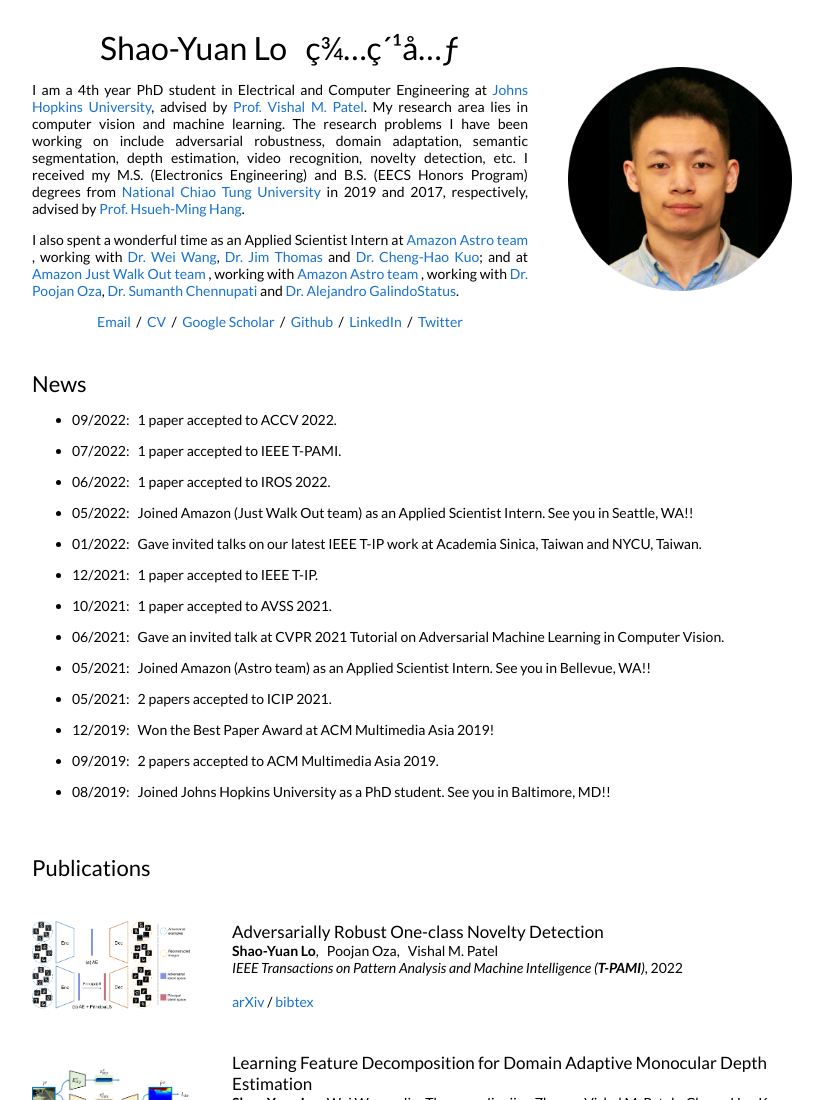
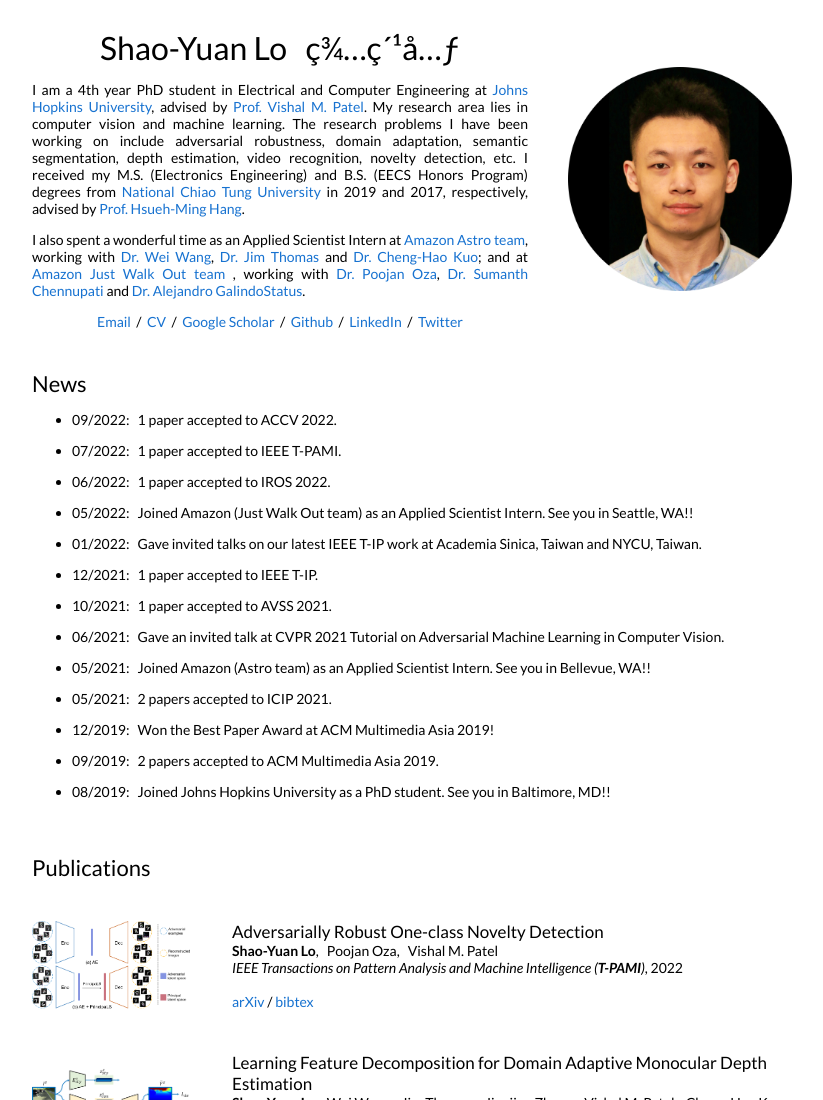
Before and after one commit to shaoyuanlo/shaoyuanlo.github.io, a plain HTML site: page index.html in a window 1280 px wide. Shown: the top 1100 px of the page, without its empty margins (228-1051 px from the left). Drawn offline with Linux system fonts and the light colour scheme.

Commit message:
Update index.html

```diff
--- a/index.html
+++ b/index.html
@@ -103,12 +103,11 @@
               </p>
 			  <p align="justify">
                 I also spent a wonderful time as an Applied Scientist Intern at
-				<a href="https://www.youtube.com/watch?v=sj1t3msy8dc"> Amazon Astro team </a>, working with
+				<a href="https://www.youtube.com/watch?v=sj1t3msy8dc">Amazon Astro team</a>, working with
 				<a href="https://scholar.google.com/citations?user=GG0E86wAAAAJ&hl=en">Dr. Wei Wang</a>,
 				<a href="https://scholar.google.com/citations?user=CSn8Ii0AAAAJ&hl=en">Dr. Jim Thomas</a> and
 				<a href="https://scholar.google.com/citations?user=nvQampwAAAAJ&hl=en">Dr. Cheng-Hao Kuo</a>;
 				and at <a href="https://justwalkout.com/"> Amazon Just Walk Out team </a>, working with
-				<a href="https://www.youtube.com/watch?v=sj1t3msy8dc"> Amazon Astro team </a>, working with
 				<a href="https://scholar.google.com/citations?user=9dhBHuAAAAAJ&hl=en">Dr. Poojan Oza</a>,
 				<a href="https://scholar.google.com/citations?user=SwTOz08AAAAJ&hl=en">Dr. Sumanth Chennupati</a> and
 				<a href="https://www.linkedin.com/in/alejandrogalindo">Dr. Alejandro GalindoStatus</a>.
```
